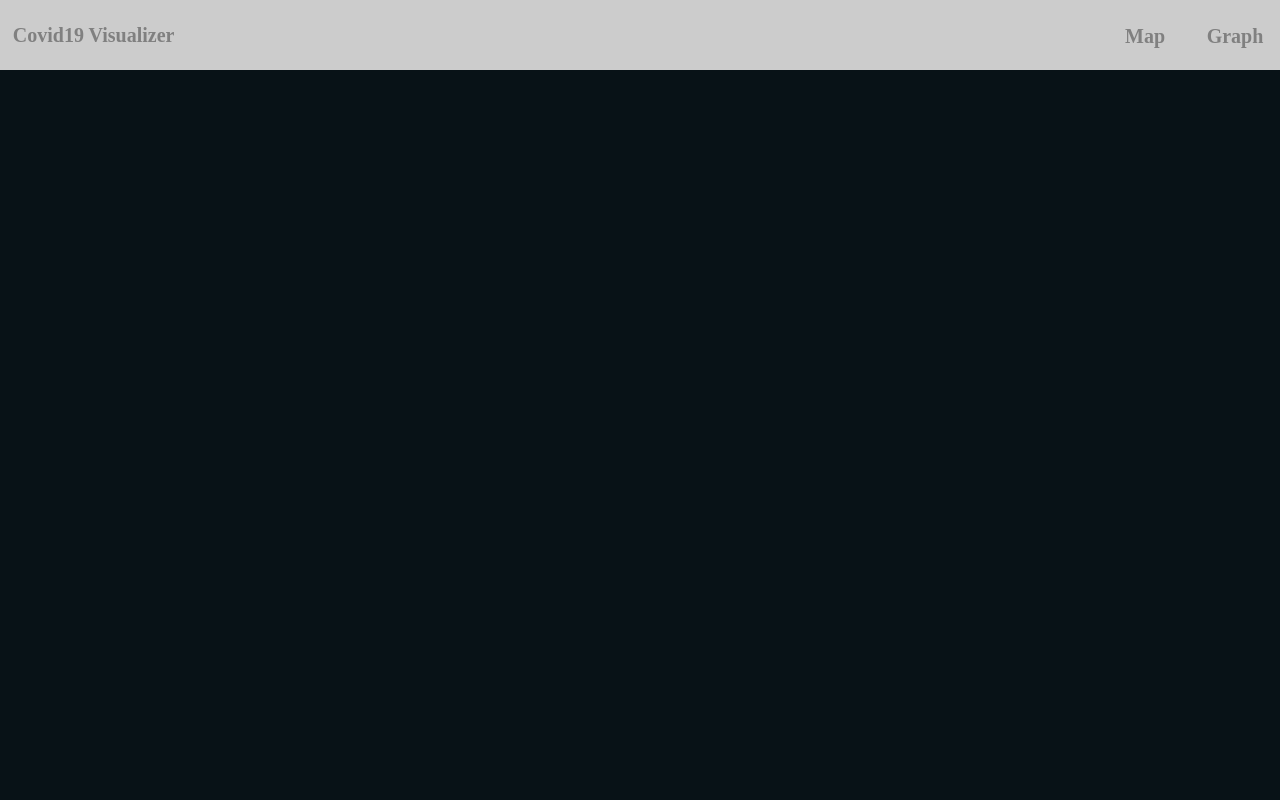
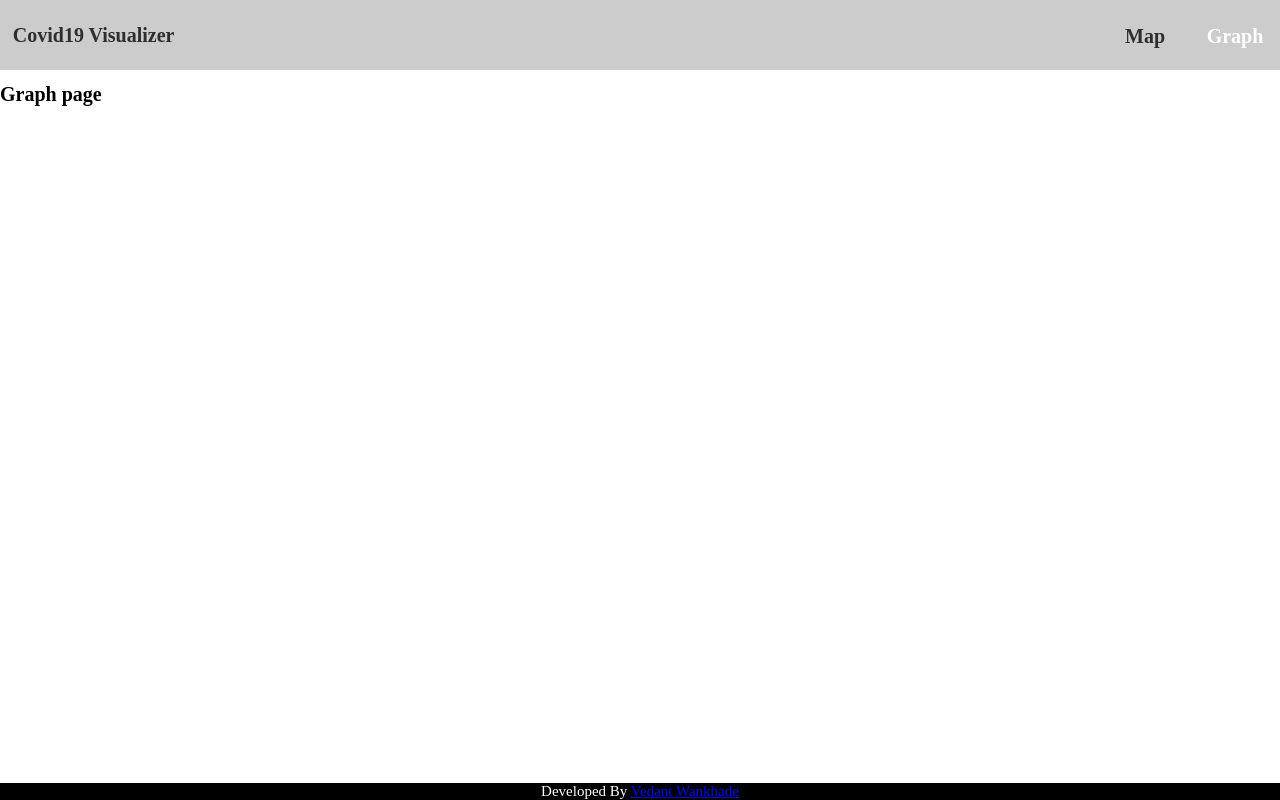
Before and after one commit to VedantWankhade/covid19-visualizer, a React (Create React App) app: page /graph in a window 1280 px wide. Built offline with nearby package versions, Linux system fonts and the light colour scheme.

Commit message:
Structure of app

```diff
--- a/src/App.js
+++ b/src/App.js
@@ -1,9 +1,26 @@
 import './App.css';
+import Main from './components/Main';
 import Header from './components/Header';
+import Graph from './components/Graph';
+import { Route, Switch } from 'react-router-dom';
+import Footer from './components/Footer';
 
 function App() {
   return (
-    <Header />
+    <>
+      <Header />
+      <Switch>
+        <Route path="/" exact>
+          <Main />
+        </Route>
+      </Switch>
+      <Switch>
+        <Route path="/graph" exact>
+          <Graph />
+        </Route>
+      </Switch>
+      <Footer />
+    </>
   );
 }
 
--- /dev/null
+++ b/src/components/Footer.js
@@ -0,0 +1,22 @@
+import styled from "styled-components";
+
+const FooterStyled = styled.footer`
+    position: fixed;
+    bottom: 0;
+    background-color: black;
+    width: 100%;
+    color: white;
+    text-align: center;
+    font-size: 1.5rem;
+`;
+
+
+const Footer = () => {
+    return (
+        <FooterStyled>
+            Developed By <a href="https://www.github.com/VedantWankhade">Vedant Wankhade</a>
+        </FooterStyled>
+    );
+}
+
+export default Footer;
--- /dev/null
+++ b/src/components/Graph.js
@@ -0,0 +1,5 @@
+const Graph = () => {
+    return <h1>Graph page</h1>
+}
+
+export default Graph;
--- a/src/components/Header.js
+++ b/src/components/Header.js
@@ -20,7 +20,7 @@ const HeaderBar = styled.header`
 
 const H1 = styled.h1`
   font-size: 2em;
-  color: grey
+  color: #2e2e2e
 `;
 
 const Nav = styled.nav`
@@ -29,7 +29,7 @@ const Nav = styled.nav`
     a {
         padding: 21% 0;
         vertical-align: middle;
-        color: grey;
+        color: #2e2e2e;
         text-decoration: none;
 
         @media (max-width: 450px) {
@@ -83,7 +83,7 @@ const Header = () => {
 
                     <Li>
                     <NavContainer>
-                        <NavLink to="/chart" activeClassName="nav-active" exact>
+                        <NavLink to="/graph" activeClassName="nav-active" exact>
                             Graph
                         </NavLink>
                     </NavContainer>
--- /dev/null
+++ b/src/components/Main.js
@@ -0,0 +1,5 @@
+const Main = () => {
+    return <h1>Main Page</h1>
+}
+
+export default Main;
--- a/src/index.css
+++ b/src/index.css
@@ -8,13 +8,4 @@ body {
   height: 100vh;
   margin: 0;
   padding: 0;
-  background-color: #081217 !important;
-  /* min-height: 450px; */
 }
-
-#root .App,
-.mapContainer,
-.mapBox {
-  width: 100%;
-  height: 100vh;
-}
```
